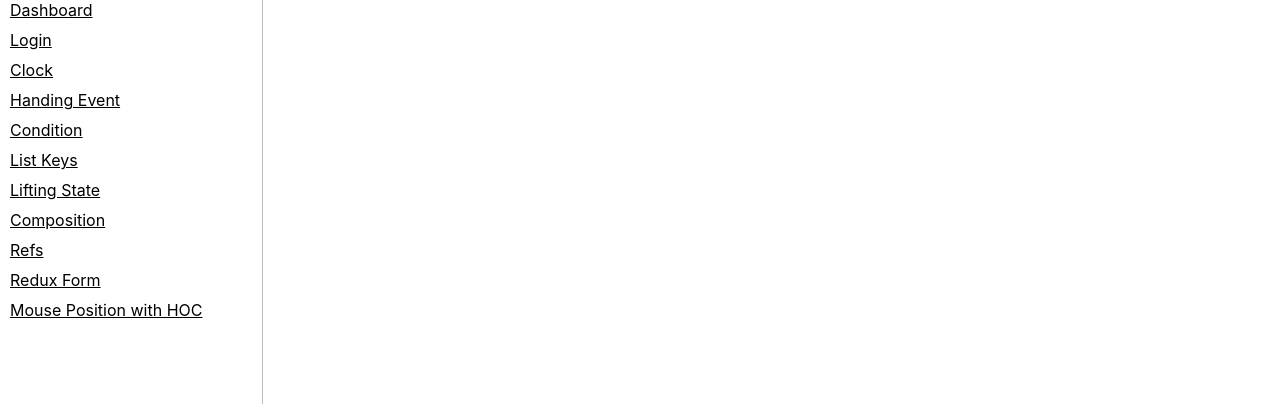
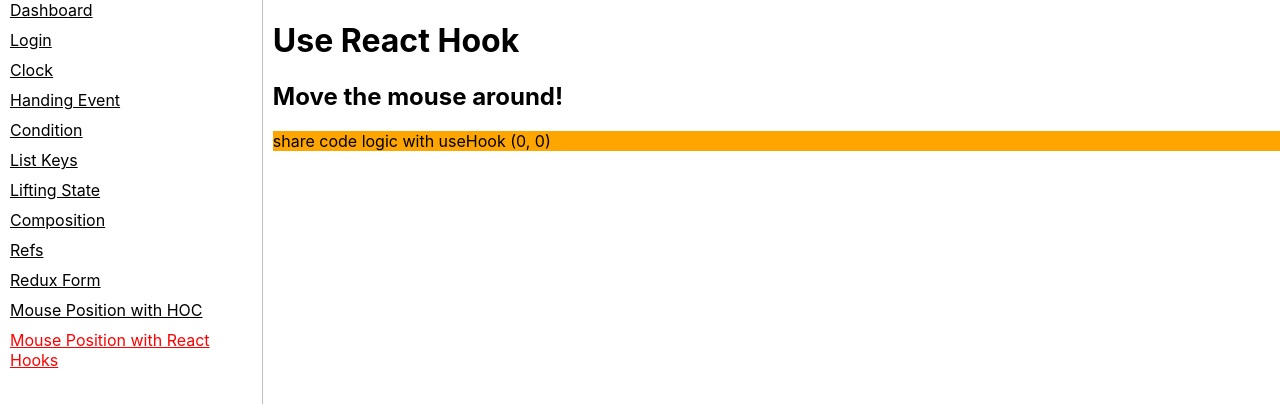
Before and after one commit to nhattruongniit/react-tutorial, a React app: page /mouse-hook in a window 1280 px wide. Shown: the top 404 px of the page. Built offline with nearby package versions, Linux system fonts and the light colour scheme.

Commit message:
add useHooks

```diff
--- a/package.json
+++ b/package.json
@@ -45,6 +45,7 @@
     "react-app-polyfill": "^0.2.1",
     "react-dev-utils": "^7.0.3",
     "react-dom": "^16.8.1",
+    "react-hot-loader": "^4.8.0",
     "react-redux": "^6.0.0",
     "react-router": "^4.3.1",
     "react-router-dom": "^4.3.1",
--- a/src/App.js
+++ b/src/App.js
@@ -56,6 +56,9 @@ class App extends Component {
                 <li>
                   <NavLink to="/mouse-position" activeClassName="active" >Mouse Position with HOC</NavLink>
                 </li>
+                <li>
+                  <NavLink to="/mouse-hook" activeClassName="active" >Mouse Position with React Hooks</NavLink>
+                </li>
               </ul>
             </div>
             <div className="content">
--- /dev/null
+++ b/src/HOC/MouseUseHook.js
@@ -0,0 +1,27 @@
+import { useState, useEffect } from 'react';
+import { cold } from 'react-hot-loader'
+
+const initialedState = {
+  x: 0,
+  y: 0,
+};
+
+export const useMousePosition = cold(() => {
+  const [mousePosition, setMousePosition] = useState(initialedState);
+
+  useEffect(() => {
+    window.addEventListener('mousemove', handleMouseMove);
+    return () => {
+      window.removeEventListener('mousemove', handleMouseMove);
+    }
+  }, []);
+
+  const handleMouseMove = (e) => {
+    setMousePosition({
+      x: e.clientX,
+      y: e.clientY
+    })
+  };
+
+  return mousePosition;
+});
--- a/src/HOC/withMousePosition.js
+++ b/src/HOC/withMousePosition.js
@@ -1,3 +1,4 @@
+//https://medium.com/exodevhub/react-hooks-making-it-easier-to-compose-reuse-and-share-react-code-328f3bb49b16
 import React from 'react';
 
 function withMousePosition(WrappedComponent) {
--- a/src/MousePosition.js
+++ b/src/MousePosition.js
@@ -17,6 +17,8 @@ export class MousePosition extends React.Component {
         <p style={{ background: 'orange' }}>
           HOCs the current mouse position is ({x}, {y})
         </p>
+
+        {/* render props */}
         <MouseRenderProps render={(state) => (
           <h1>Render props The mouse position is ({state.x}, {state.y})</h1>
         )}/>
--- /dev/null
+++ b/src/MousePositionHook.js
@@ -0,0 +1,18 @@
+import React from 'react';
+
+
+import { useMousePosition } from './HOC/MouseUseHook';
+
+export const MousePositionHook = () => {
+  const { x, y } = useMousePosition();
+
+  return (
+    <div>
+      <h1>Use React Hook</h1>
+      <h2>Move the mouse around!</h2>
+      <p style={{ background: 'orange' }}>
+       share code logic with useHook ({x}, {y})
+      </p>
+    </div>
+  )
+};
--- a/src/Routes.js
+++ b/src/Routes.js
@@ -13,6 +13,8 @@ import Composition from './Composition';
 import Refs from './Refs';
 import SimpleForm from './ReduxForm';
 import { HocWithMouse } from './MousePosition';
+import { MousePositionHook } from './MousePositionHook';
+
 
 const Routes = () => (
   <Switch>
@@ -28,6 +30,7 @@ const Routes = () => (
     <Route path="/refs" component={Refs} />
     <Route path="/redux-form" component={SimpleForm} />
     <Route path="/mouse-position" component={HocWithMouse} />
+    <Route path="/mouse-hook" component={MousePositionHook} />
   </Switch>
 );
 
```
Also changed, not shown: 1 other file (tests, documents, lock files or other folders).
